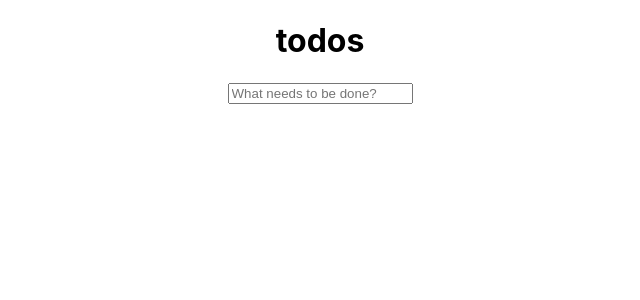
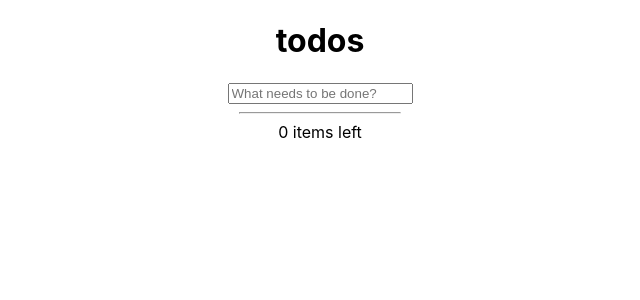
Before and after one commit to UlyanaShnyr/todo_react, a React (Create React App) app: page / in a window 1280 px wide. Shown: the top 300 px of the page, without its empty margins (320-960 px from the left). Built offline with nearby package versions, Linux system fonts and the light colour scheme.

Commit message:
count active todo is working

```diff
--- a/src/TodoList.js
+++ b/src/TodoList.js
@@ -42,9 +42,9 @@ class TodoList extends Component {
           todo={todo}
           selectTab={()=>this.selectTab(todo.id)}
           />
-
         ))}
-
+        <hr style={{width:160, borderWidth: 0.3}}/>
+        <div>{this.state.todos.filter(todo=>!todo.complite).length} items left </div>
       </div>
     );
   }
```
